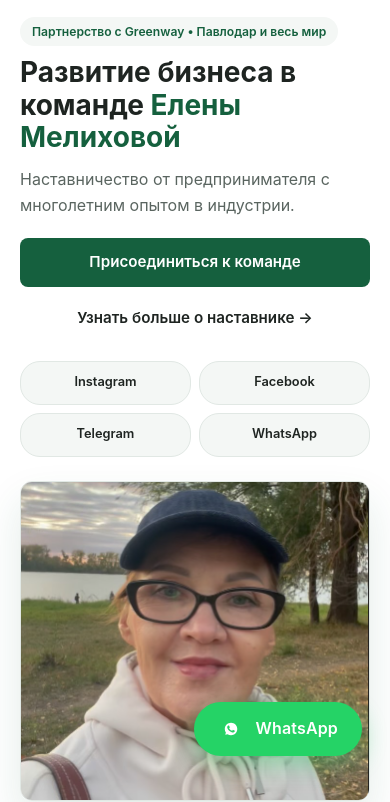
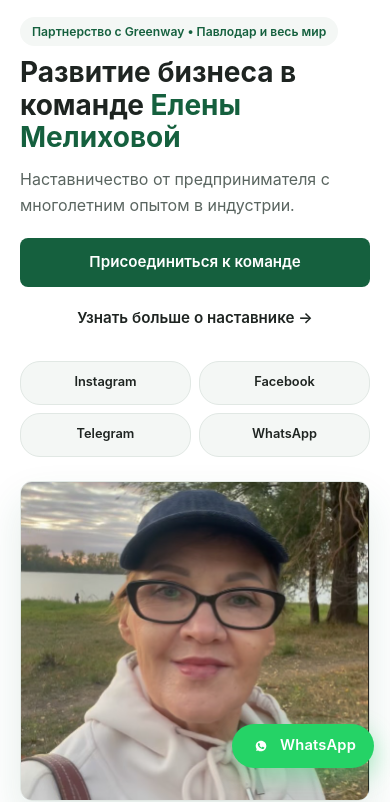
Before and after one commit to dmitry-lab-git/elenas_network, a plain HTML site: page index.html in a window 390 px wide. Shown: the part 60-862 px from the top of the page. Drawn offline with Linux system fonts and the light colour scheme.

Commit message:
Update site structure, styles, and scripts

```diff
--- a/css/style.css
+++ b/css/style.css
@@ -904,10 +904,18 @@ a:focus-visible, button:focus-visible {
     }
 
     /* Принудительное увеличение иконки WhatsApp независимо от атрибутов в HTML */
+    .floating-cta {
+        right: 16px;
+        bottom: 16px;
+        padding: 10px 18px;
+        font-size: 0.92rem;
+        gap: 8px;
+    }
+
     .floating-cta svg {
-        width: 26px !important;
-        height: 26px !important;
-        min-width: 26px;
-        min-height: 26px;
+        width: 22px !important;
+        height: 22px !important;
+        min-width: 22px;
+        min-height: 22px;
     }
 }
```
